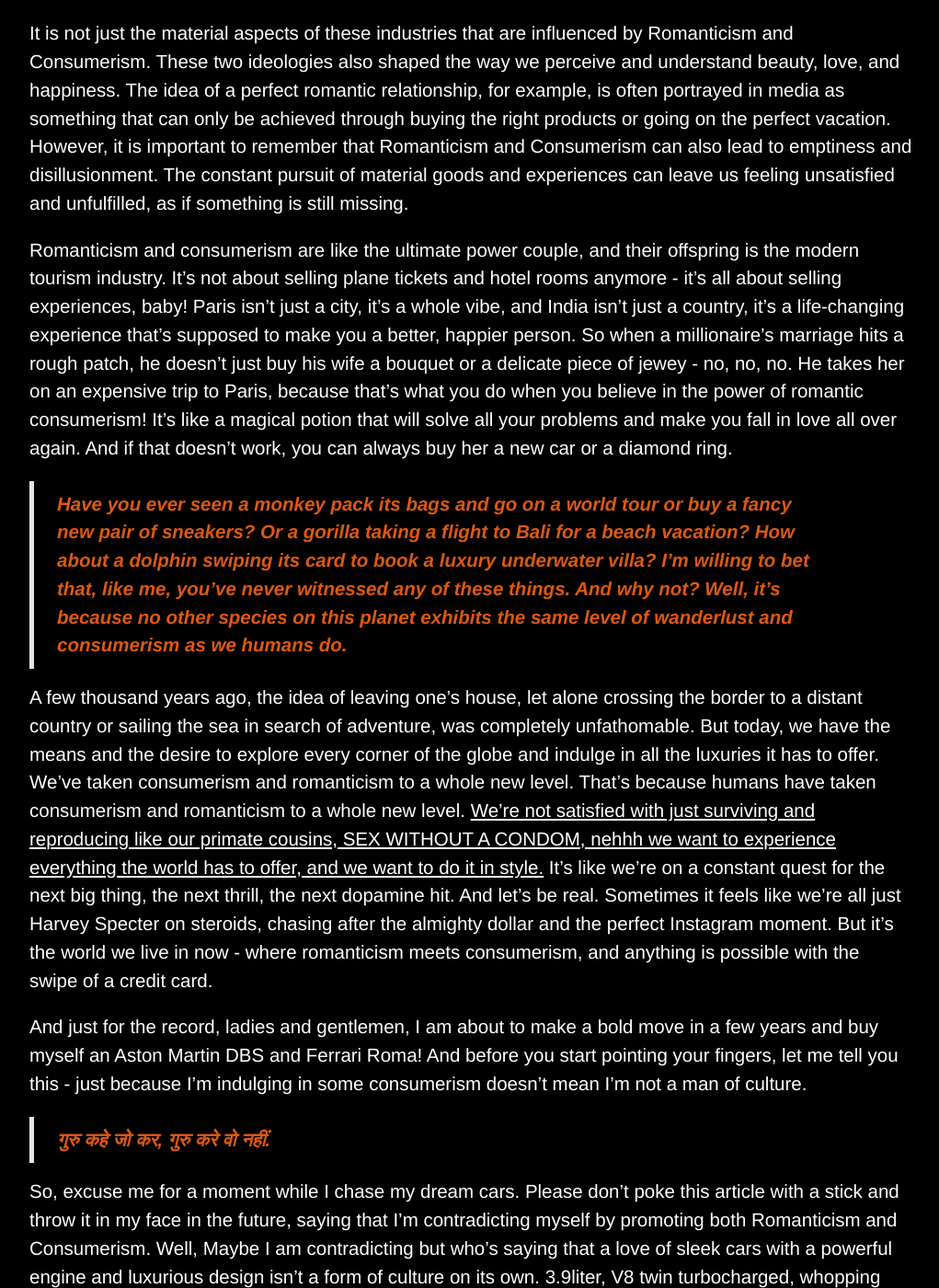
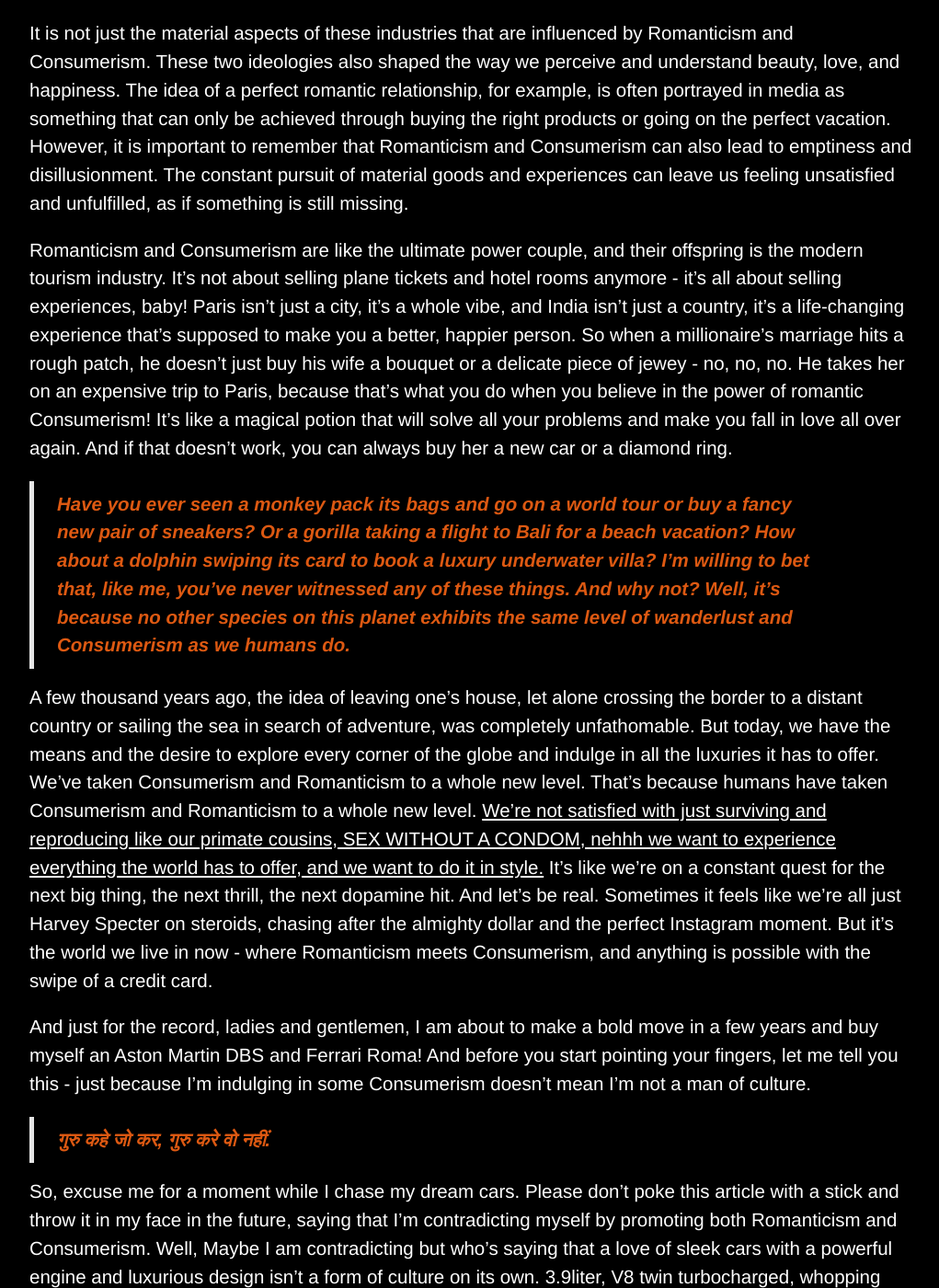
Before and after one commit to renevantcheetah/renevantcheetah.github.io, a Jekyll site: the page built from _posts/Culture/2022-07-13-romanticism-and-consumerism.markdown, in a window 1280 px wide and 1400 px high, scrolled down 2288 px. Shown: the whole window at 92% size, without its empty margins (128-1149 px from the left). Built offline with Jekyll 4.4.1, drawn with Linux system fonts in a browser that asks for light colours; comment, search, counter and statistics services are not loaded; part of the change alters nothing that is shown; some of the changed text lies outside the part shown.

```diff
--- a/_posts/Culture/2022-07-13-romanticism-and-consumerism.markdown
+++ b/_posts/Culture/2022-07-13-romanticism-and-consumerism.markdown
@@ -14,7 +14,7 @@ Romanticism is a very fascinated word which is as simple as it sounds. In brevit
 
 We ought to hear such dialogues on the daily basis by the so-called Romantic gurus and Influencers fam. Romantic myths about “How travelling to the distant land changed my life” or “Why you should travel to the eastern part of the Europe for your honeymoon” are so common that we start making unfounded assumptions about the world based on those myths. However, the reality is far from what it appears to be. The world has never been and will never be exactly as it seems. If you find this funny, wait till the Consumerism kicks in..
 
-Consumerism is a pervasive societal belief that equates material consumption with happiness and fulfillment. It urges us to consume as much as possible, often through messages that suggest that we are inadequate without the latest products and services. The promise of consumerism is seductive: if we buy more, we will feel more alive, more confident, and more successful. Yet, the reality is far from this promise. In fact, consumerism often leads to the opposite outcome. It can leave us feeling empty, overwhelmed, and even spiritually bankrupt. It is all too easy to become lost in a cycle of constant buying, always searching for the next thing to acquire or experience, never truly satisfied or content. The insidious nature of consumerism is that we often disguise it as something else. We are told that buying more will help us fit in, belong, and connect with others. The idea of owning certain products will make us happier, healthier, and more attractive. But in reality, consumerism is a trap. It is a never-ending cycle of consumption that can never be truly fulfilled.
+Consumerism is a pervasive societal belief that equates material consumption with happiness and fulfillment. It urges us to consume as much as possible, often through messages that suggest that we are inadequate without the latest products and services. The promise of Consumerism is seductive: if we buy more, we will feel more alive, more confident, and more successful. Yet, the reality is far from this promise. In fact, Consumerism often leads to the opposite outcome. It can leave us feeling empty, overwhelmed, and even spiritually bankrupt. It is all too easy to become lost in a cycle of constant buying, always searching for the next thing to acquire or experience, never truly satisfied or content. The insidious nature of Consumerism is that we often disguise it as something else. We are told that buying more will help us fit in, belong, and connect with others. The idea of owning certain products will make us happier, healthier, and more attractive. But in reality, Consumerism is a trap. It is a never-ending cycle of consumption that can never be truly fulfilled.
 
 The relationship between Romanticism and Consumerism is so deeply intertwined that they’re like two sides of the same coin. It’s like they were made for each other, complementing and enhancing each other’s strengths in a perfect symbiosis. Watching them in action is like watching a romantic comedy and a shopping spree all at once, where the joy of self-expression and emotional fulfillment are both in full bloom. And just like soda and vodka, they might seem like a strange combination at first, but they’re the ultimate party duo that never disappoints. Romanticism adds the emotional depth and meaning to our lives, while Consumerism adds the material pleasures and aspirations that we crave. Together, they form a dynamic duo that’s always ready to take on the world with unbridled enthusiasm and flair.
 
@@ -22,18 +22,16 @@ Everything around us, from the products we buy to the experiences we seek, is a
 
 It is not just the material aspects of these industries that are influenced by Romanticism and Consumerism. These two ideologies also shaped the way we perceive and understand beauty, love, and happiness. The idea of a perfect romantic relationship, for example, is often portrayed in media as something that can only be achieved through buying the right products or going on the perfect vacation. However, it is important to remember that Romanticism and Consumerism can also lead to emptiness and disillusionment. The constant pursuit of material goods and experiences can leave us feeling unsatisfied and unfulfilled, as if something is still missing.
 
-Romanticism and consumerism are like the ultimate power couple, and their offspring is the modern tourism industry. It’s not about selling plane tickets and hotel rooms anymore - it’s all about selling experiences, baby! Paris isn’t just a city, it’s a whole vibe, and India isn’t just a country, it’s a life-changing experience that’s supposed to make you a better, happier person. So when a millionaire’s marriage hits a rough patch, he doesn’t just buy his wife a bouquet or a delicate piece of jewey - no, no, no. He takes her on an expensive trip to Paris, because that’s what you do when you believe in the power of romantic consumerism! It’s like a magical potion that will solve all your problems and make you fall in love all over again. And if that doesn’t work, you can always buy her a new car or a diamond ring.
+Romanticism and Consumerism are like the ultimate power couple, and their offspring is the modern tourism industry. It’s not about selling plane tickets and hotel rooms anymore - it’s all about selling experiences, baby! Paris isn’t just a city, it’s a whole vibe, and India isn’t just a country, it’s a life-changing experience that’s supposed to make you a better, happier person. So when a millionaire’s marriage hits a rough patch, he doesn’t just buy his wife a bouquet or a delicate piece of jewey - no, no, no. He takes her on an expensive trip to Paris, because that’s what you do when you believe in the power of romantic Consumerism! It’s like a magical potion that will solve all your problems and make you fall in love all over again. And if that doesn’t work, you can always buy her a new car or a diamond ring.
 
-> Have you ever seen a monkey pack its bags and go on a world tour or buy a fancy new pair of sneakers? Or a gorilla taking a flight to Bali for a beach vacation? How about a dolphin swiping its card to book a luxury underwater villa? I’m willing to bet that, like me, you’ve never witnessed any of these things. And why not? Well, it’s because no other species on this planet exhibits the same level of wanderlust and consumerism as we humans do.
+> Have you ever seen a monkey pack its bags and go on a world tour or buy a fancy new pair of sneakers? Or a gorilla taking a flight to Bali for a beach vacation? How about a dolphin swiping its card to book a luxury underwater villa? I’m willing to bet that, like me, you’ve never witnessed any of these things. And why not? Well, it’s because no other species on this planet exhibits the same level of wanderlust and Consumerism as we humans do.
 
-A few thousand years ago, the idea of leaving one’s house, let alone crossing the border to a distant country or sailing the sea in search of adventure, was completely unfathomable. But today, we have the means and the desire to explore every corner of the globe and indulge in all the luxuries it has to offer. We’ve taken consumerism and romanticism to a whole new level. That’s because humans have taken consumerism and romanticism to a whole new level. <u>We’re not satisfied with just surviving and reproducing like our primate cousins, SEX WITHOUT A CONDOM, nehhh we want to experience everything the world has to offer, and we want to do it in style.</u> It’s like we’re on a constant quest for the next big thing, the next thrill, the next dopamine hit. And let’s be real. Sometimes it feels like we’re all just Harvey Specter on steroids, chasing after the almighty dollar and the perfect Instagram moment. But it’s the world we live in now - where romanticism meets consumerism, and anything is possible with the swipe of a credit card.
+A few thousand years ago, the idea of leaving one’s house, let alone crossing the border to a distant country or sailing the sea in search of adventure, was completely unfathomable. But today, we have the means and the desire to explore every corner of the globe and indulge in all the luxuries it has to offer. We’ve taken Consumerism and Romanticism to a whole new level. That’s because humans have taken Consumerism and Romanticism to a whole new level. <u>We’re not satisfied with just surviving and reproducing like our primate cousins, SEX WITHOUT A CONDOM, nehhh we want to experience everything the world has to offer, and we want to do it in style.</u> It’s like we’re on a constant quest for the next big thing, the next thrill, the next dopamine hit. And let’s be real. Sometimes it feels like we’re all just Harvey Specter on steroids, chasing after the almighty dollar and the perfect Instagram moment. But it’s the world we live in now - where Romanticism meets Consumerism, and anything is possible with the swipe of a credit card.
 
-And just for the record, ladies and gentlemen, I am about to make a bold move in a few years and buy myself an Aston Martin DBS and Ferrari Roma! And before you start pointing your fingers, let me tell you this - just because I’m indulging in some consumerism doesn’t mean I’m not a man of culture.
+And just for the record, ladies and gentlemen, I am about to make a bold move in a few years and buy myself an Aston Martin DBS and Ferrari Roma! And before you start pointing your fingers, let me tell you this - just because I’m indulging in some Consumerism doesn’t mean I’m not a man of culture.
 
 > गुरु कहे जो कर, गुरु करे वो नहीं.
 
-So, excuse me for a moment while I chase my dream cars. Please don’t poke this article with a stick and throw it in my face in the future, saying that I’m contradicting myself by promoting both Romanticism and Consumerism. Well, Maybe I am contradicting but who’s saying that a love of sleek cars with a powerful engine and luxurious design isn’t a form of culture on its own. 3.9liter, V8 twin turbocharged, whopping 612 horsepower and 561 lb-ft of raw torque. Fuck consumerism.
-
-और हा, पोर्नहब सब्सक्रिप्शन इंडिया में काम नहीं करता, और वेगस अभि औकात से बाहर है, तो पढ़ ले और पैसा कमाओ.
+So, excuse me for a moment while I chase my dream cars. Please don’t poke this article with a stick and throw it in my face in the future, saying that I’m contradicting myself by promoting both Romanticism and Consumerism. Well, Maybe I am contradicting but who’s saying that a love of sleek cars with a powerful engine and luxurious design isn’t a form of culture on its own. 3.9liter, V8 twin turbocharged, whopping 612 horsepower and 561 lb-ft of raw torque. Fuck Consumerism.
 
 Woah that feels amazing. राधे राधे
```
